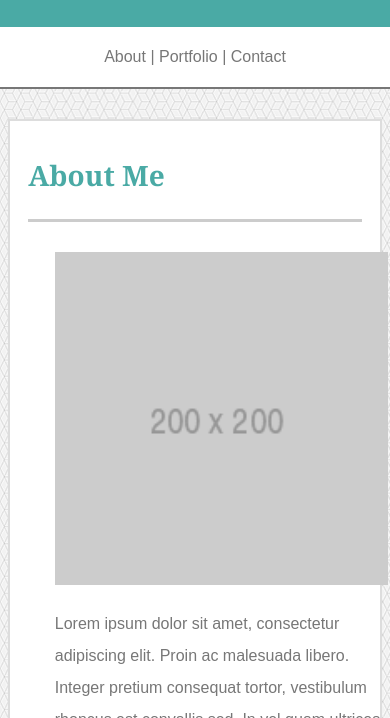
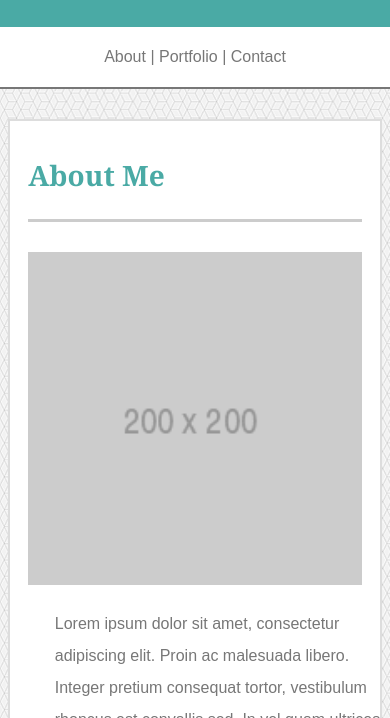
Before and after one commit to dunkeltron/dunkeltron.github.io, a plain HTML site: page index.html in a window 390 px wide. Shown: the part 73-791 px from the top of the page. Drawn offline with Linux system fonts and the light colour scheme.

Commit message:
fixed scaling issues on about page

```diff
--- a/assets/css/style.css
+++ b/assets/css/style.css
@@ -310,7 +310,7 @@
         position: relative;
         float:left;
         width: 90%;
-        padding: 30px 20px 20px 45px;
+        padding-left:5%;
     }
     .content-block{
         width:95%;
```
